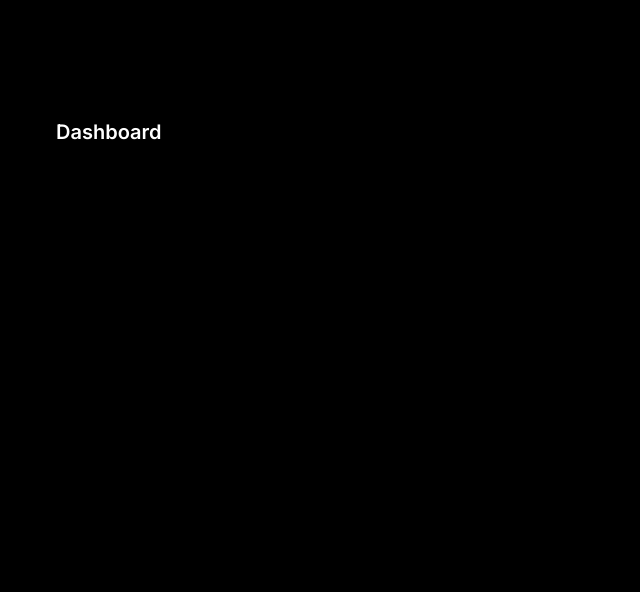
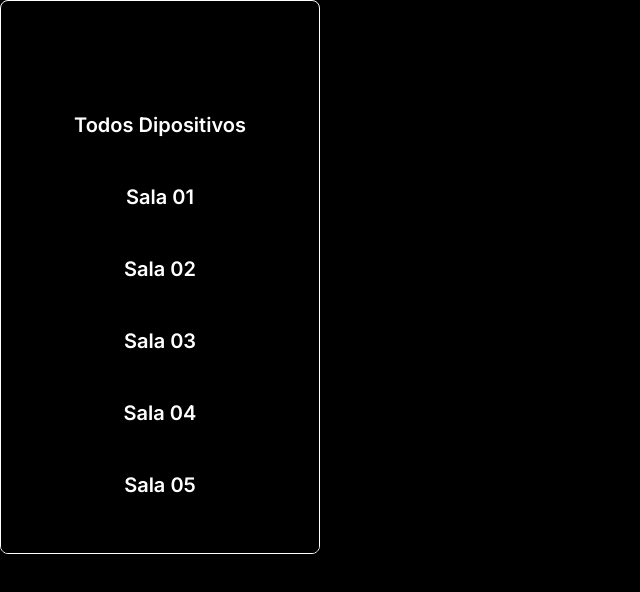
Before and after one commit to 2022M4T1-Inteli/Locus, a React (Vite) app in the folder src/front/: page /sidebar in a window 1280 px wide. Shown: the top 592 px of the page, without its empty margins (0-640 px from the left). Built offline with nearby package versions, Linux system fonts and the light colour scheme.

Commit message:
feat(): creating sidebar

```diff
--- a/src/front/src/components/Dash.module.css
+++ b/src/front/src/components/Dash.module.css
@@ -1,8 +1,7 @@
 .display {
     display: flex;
     justify-content: space-between;
-    margin-inline: 1rem;
-    margin-top: 0.5rem;
+    margin: 2rem;
 }
 
 .text {
--- a/src/front/src/components/Gallery.module.css
+++ b/src/front/src/components/Gallery.module.css
@@ -33,6 +33,7 @@
     display: flex;
     align-items: center;
     width: 100%;
+    margin: 1rem;
 }
 
 .search {
@@ -90,7 +91,7 @@
     display: grid;
     grid-template-columns: repeat(auto-fill, minmax(300px, 1fr));
     height: 100%;
-    width: 100%;
+    width: 80%;
     color: var(--white);
     border-radius: 10px;
     padding-bottom: 30px;
--- a/src/front/src/components/SideBar.jsx
+++ b/src/front/src/components/SideBar.jsx
@@ -8,7 +8,12 @@ export function SideBar() {
                 src="https://images.unsplash.com/photo-1593640408182-31c70c8268f5?ixlib=rb-4.0.3&ixid=MnwxMjA3fDB8MHxwaG90by1wYWdlfHx8fGVufDB8fHx8&auto=format&fit=crop&w=500&q=50"
             /> */}
             <footer>
-                <a href="#">Dashboard</a>
+                <a href="#">Todos Dipositivos</a>
+                <a href="#">Sala 01</a>
+                <a href="#">Sala 02</a>
+                <a href="#">Sala 03</a>
+                <a href="#">Sala 04</a>
+                <a href="#">Sala 05</a>
             </footer>
         </aside>
     );
--- a/src/front/src/components/SideBar.module.css
+++ b/src/front/src/components/SideBar.module.css
@@ -3,7 +3,7 @@
     border-radius: 8px;
     overflow: hidden;
     width: 20rem;
-    margin-top: 2rem;
+    border: 1px solid var(--white);
 }
 
 .cover {
@@ -26,17 +26,22 @@
 
 .sidebar footer {
     margin-top: 4rem;
-    margin-right: 3rem;
+    display: flex;
+    flex-direction: column;
+    align-items: center;
+    justify-content: center;
+    margin-right: 0rem;
     padding: 1.5rem 2rem 2rem;
 }
 
 .sidebar footer a {
     background: transparent;
-    height: 50px;
-    padding: 0 1.5rem;
+    /* height: 50px; */
+    padding: 1.5rem;
     font-weight: bold;
     font-size: 1.25rem;
-    display: block;
+    text-align: center;
+    /* display: block; */
     text-decoration: none;
     color: var(--white);
 
```
